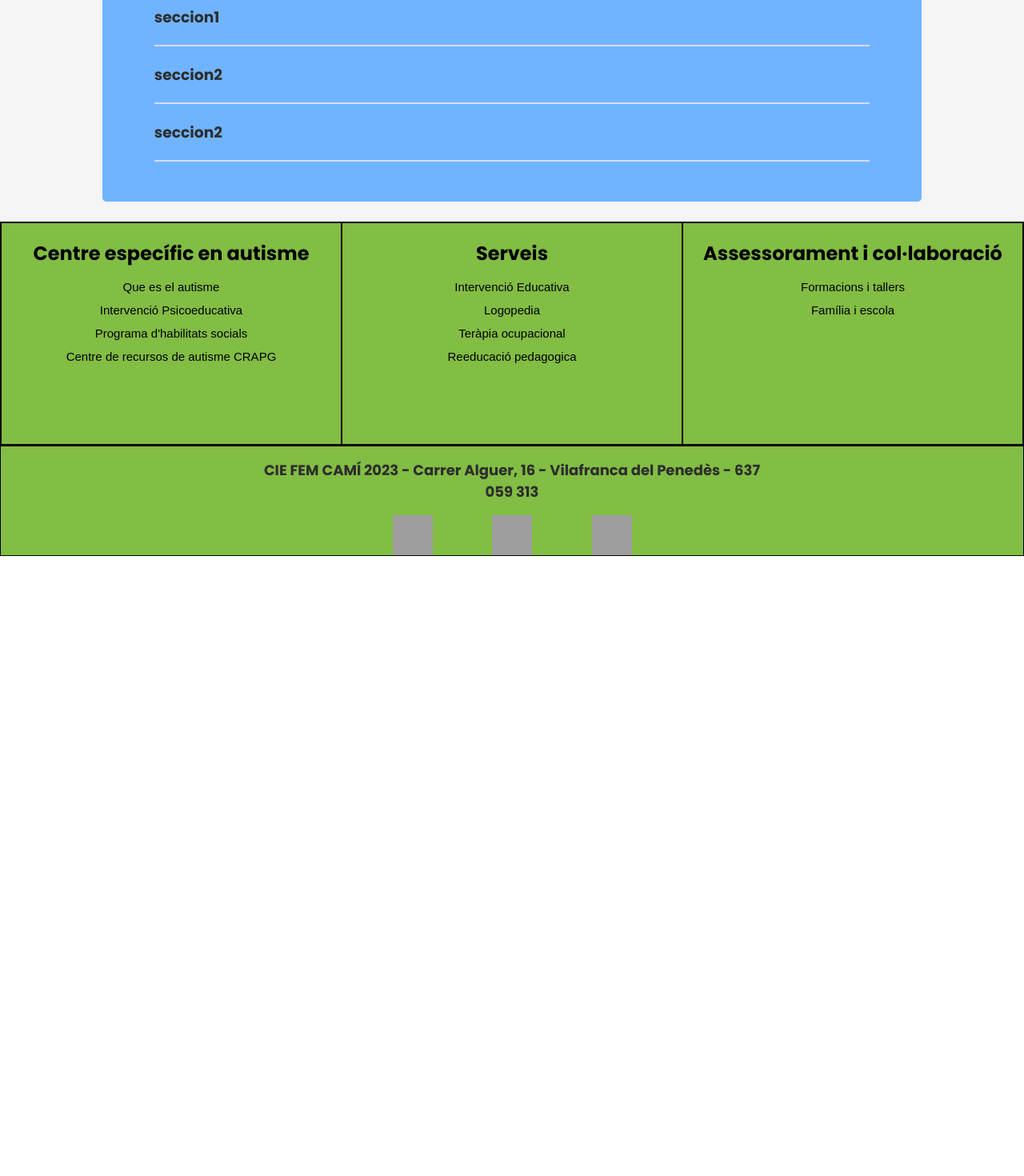
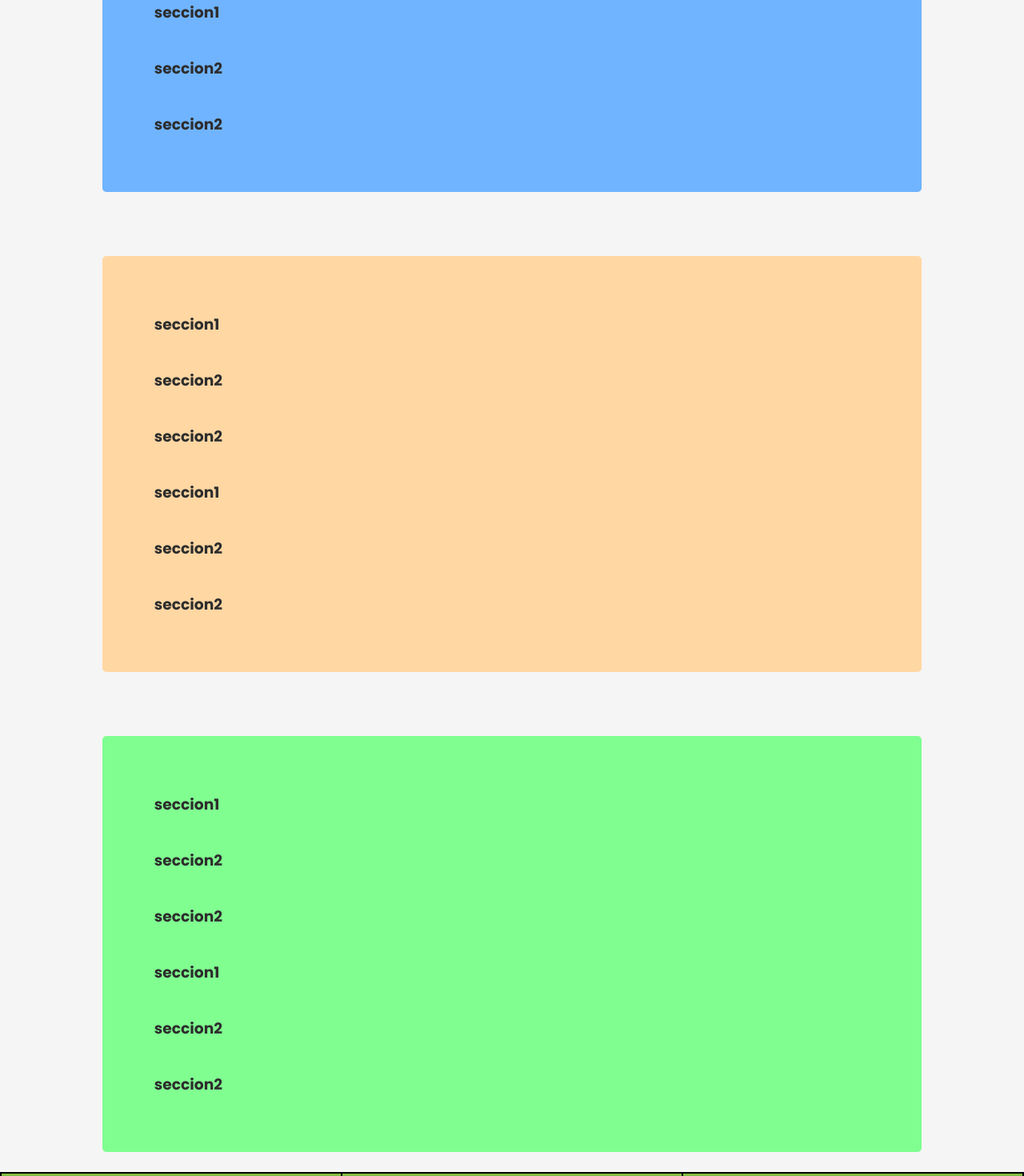
Before and after one commit to ozillo/femCami, a React (Vite) app: page /contacte in a window 1280 px wide. Shown: the part 920-2390 px from the top of the page at 80% size. Before the commit the page ends 1615 px from the top, so only its background shows below. Built offline with nearby package versions, Linux system fonts and the light colour scheme; grey boxes are pictures that could not be loaded.

Commit message:
acordeon type color version dinamic

```diff
--- a/src/components/AcordeonTypeColor/AcordeonTypeColor.css
+++ b/src/components/AcordeonTypeColor/AcordeonTypeColor.css
@@ -5,30 +5,58 @@
     align-items: center;
     justify-content: space-evenly;
     flex-direction: column;
-    background-color: var(--pastel-blue);
+
     padding:50px 15px;
     border-radius: 5px;
 }
-
+.div-acordeon-option-blue{
+    background-color: var(--pastel-blue);
+}
+.div-acordeon-option-green{
+    background-color: var(--pastel-green);
+}
+.div-acordeon-option-orange{
+    background-color: var(--pastel-orange);
+}
 .div-wrapper-acordeon{
     width: 90%;
     overflow:hidden;
-    border-bottom:2px solid var(--light-pastel-blue);
+
     display: flex;
     align-items: center;
     justify-content: center;
     flex-direction: column;
 }
+.div-wrapper-option-blue{
+    border-bottom:2px solid var(--light-pastel-blue);
+}
+.div-wrapper-option-green{
+    border-bottom:2px solid var(--light-pastel-green);
+}
+.div-wrapper-option-orange{
+    border-bottom:2px solid var(--light-pastel-orange);
+}
 .div-wrapper-acordeon-open{
     width: 90%;
-    border-bottom:2px solid var(--light-pastel-blue);
-    background-color: var(--light-pastel-blue);
+
     border-radius:20px;
     margin:10px 0;
     display: flex;
     align-items: center;
     justify-content: center;
     flex-direction: column;
+}
+.div-wrapper-option-blue{
+    border-bottom:2px solid var(--light-pastel-blue);
+    background-color: var(--light-pastel-blue);
+}
+.div-wrapper-option-green{
+    border-bottom:2px solid var(--light-pastel-green);
+    background-color: var(--light-pastel-green);
+}
+.div-wrapper-option-orange{
+    border-bottom:2px solid var(--light-pastel-orange);
+    background-color: var(--light-pastel-orange);
 }
 .div-acordeon-question{
     height:70px;
@@ -43,9 +71,17 @@
     align-items: center;
     justify-content: flex-start;
 }
-.div-acordeon-question:hover{
+.div-acordeon-question-option-blue:hover{
     background: rgb(216,218,255);
-    background: linear-gradient(90deg, rgba(216,218,255,0) 0%, rgba(216,218,255,1) 20%, rgba(112,180,255,0) 100%);
+    background: linear-gradient(90deg, rgba(216,218,255,0) 0%, var(--light-pastel-blue) 20%, rgba(112,180,255,0) 100%);
+}
+.div-acordeon-question-option-green:hover{
+    background: rgb(216,218,255);
+    background: linear-gradient(90deg, rgba(216,218,255,0) 0%, var(--light-pastel-green) 20%, rgba(112,180,255,0) 100%);
+}
+.div-acordeon-question-option-orange:hover{
+    background: rgb(216,218,255);
+    background: linear-gradient(90deg, rgba(216,218,255,0) 0%, var(--light-pastel-orange) 20%, rgba(112,180,255,0) 100%);
 }
 
 .div-acordeon-content{
--- a/src/components/AcordeonTypeColor/AcordeonTypeColor.jsx
+++ b/src/components/AcordeonTypeColor/AcordeonTypeColor.jsx
@@ -1,7 +1,7 @@
 import React, { useState } from "react";
 import "./AcordeonTypeColor.css";
 
-const AcordeonTypeColor = () => {
+const AcordeonTypeColor = ({ optionType }) => {
     const [isVisible, setIsVisible] = useState(null);
     const newArray = [
         {
@@ -39,7 +39,9 @@ const AcordeonTypeColor = () => {
         setIsVisible((prevIndex) => (prevIndex === index ? null : index));
     };
     return (
-        <div className="div-acordeon-type-color">
+        <div
+            className={`div-acordeon-type-color div-acordeon-option-${optionType}`}
+        >
             {newArray.map((elem, index) => {
                 return (
                     <PrintAcordeonTypeColor
@@ -48,6 +50,7 @@ const AcordeonTypeColor = () => {
                         contenido={elem.contenido}
                         visible={isVisible === index}
                         onClick={() => handleVisible(index)}
+                        option={optionType}
                     />
                 );
             })}
--- a/src/components/AcordeonTypeColor/PrintAcordeonTypeColor.jsx
+++ b/src/components/AcordeonTypeColor/PrintAcordeonTypeColor.jsx
@@ -1,15 +1,23 @@
 import React, { useEffect, useRef, useState } from "react";
 import "./AcordeonTypeColor.css";
-const PrintAcordeonTypeColor = ({ titulo, contenido, visible, onClick }) => {
+const PrintAcordeonTypeColor = ({
+    titulo,
+    contenido,
+    visible,
+    onClick,
+    option,
+}) => {
     const contentHeight = useRef();
     const handleIndex = (indice) => {
         setIsVisible((prevIndex) => (prevIndex === indice ? null : indice));
     };
 
     return (
-        <div className={`div-wrapper-acordeon${visible ? "-open" : ""}`}>
+        <div
+            className={`div-wrapper-acordeon${visible ? `-open div-wrapper-option-${option}` : ""}`}
+        >
             <div
-                className={`div-acordeon-question${visible ? "-open" : ""}`}
+                className={`div-acordeon-question${visible ? `-open` : ""} div-acordeon-question-option-${option}`}
                 onClick={onClick}
             >
                 <h3>{titulo}</h3>
--- a/src/pages/Contacto.jsx
+++ b/src/pages/Contacto.jsx
@@ -6,7 +6,9 @@ const Contacto = () => {
     return (
         <>
             <BannerTitulo />
-            <AcordeonTypeColor />
+            <AcordeonTypeColor optionType={"blue"} />
+            <AcordeonTypeColor optionType={"orange"} />
+            <AcordeonTypeColor optionType={"green"} />
         </>
     );
 };
```
